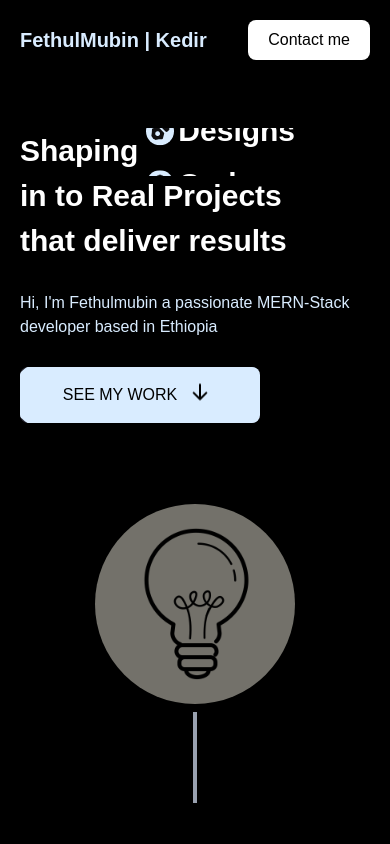
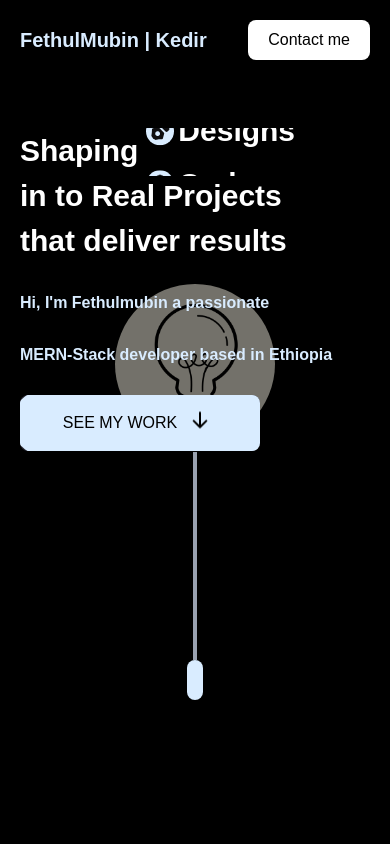
Before and after one commit to Fethulmubin/my-portfolio, a React (Vite) app: page / in a window 390 px wide. Shown: the top 844 px of the page. Built offline with nearby package versions, Linux system fonts and the light colour scheme; no server answers; a web font is replaced by a local one.

Commit message:
bulb for mobile responsive

```diff
--- a/src/components/Bulb.jsx
+++ b/src/components/Bulb.jsx
@@ -6,8 +6,8 @@ import { useMediaQuery } from "react-responsive";
 
 export default function Bulb() {
     const [isBulbOn, setIsBulbOn] = useState(false);
-    const isMobile = useMediaQuery({ query: "(max-width: 768px)" });
-    const isTablet = useMediaQuery({ query: "(max-width: 1024px)" });
+    const isMobile = useMediaQuery({ query: "(width >= 768px)" });
+    const isTablet = useMediaQuery({ query: "(width >= 1024px)" });
 
 
     const handleToggle = () => {
@@ -20,17 +20,16 @@ export default function Bulb() {
             <img
                 src={isBulbOn ? bulbOn : bulbOff}
                 alt="Bulb"
-                className={isBulbOn ? " bg-[#fceb55] rounded-full border-4 shadow-amber-600 shadow-2xl transition-all duration-500 size-50" : " bg-amber-50/45 rounded-full transition-all duration-500 size-50"}
+                className={` rounded-full shadow-2xl transition-all duration-500 size-50 ${isBulbOn ? "bg-[#fceb55]  border-[10px] shadow-amber-600 shadow-2xl" : "bg-amber-50/45"} ${isMobile ? "md:w-80 md:h-80 w-60 h-60" : isTablet ? "md:w-80 md:h-80 w-60 h-60" : "w-40 h-40"} `}
             />
 
             {/* String (Wire) */}
             <div
                 onClick={handleToggle}
-                className="relative md:mb-10 mb-80 w-1 h-52 bg-gray-400 cursor-pointer hover:bg-gray-200 mt-2"
+                className={`relative md:mb-10 mb-80 w-1 h-52 bg-gray-400 cursor-pointer hover:bg-gray-200 mt-2`}
             >
-                <div className="absolute top-52 w-4 -right-[6px] bg-white-50 h-10 rounded-full">
+                <div className={`absolute top-52 w-4 -right-[6px] bg-white-50 h-10 rounded-full`}>
                 </div>
-
 
             </div>
 
--- a/src/index.css
+++ b/src/index.css
@@ -99,7 +99,7 @@ section {
   }
 
   .hero-3d-layout {
-    @apply xl:w-[70%] w-full h-full min-h-[50vh] absolute xl:-top-20 top-60 xl:-right-20 right-0;
+    @apply xl:w-[70%] w-full h-full min-h-[50vh] absolute xl:-top-20 top-0 xl:-right-20 right-0;
   }
 
   .navbar {
@@ -407,7 +407,7 @@ section {
   height: 100%;
   position: absolute;
   overflow: hidden;
-  animation: marquee 60s linear infinite;
+  animation: marquee 10s linear infinite;
 }
 .marquee-item {
   float: left;
--- a/src/sections/Hero/Hero.jsx
+++ b/src/sections/Hero/Hero.jsx
@@ -43,7 +43,8 @@ const Hero = () => {
               <h1>in to Real Projects</h1>
               <h1>that deliver results</h1>
             </div>
-            <p className='text-white-50 md:text-xl relative z-10'>Hi, I'm Fethulmubin a passionate MERN-Stack developer based in Ethiopia</p>
+            <p className='text-white-50 md:text-3xl font-bold relative z-10'>Hi, I'm Fethulmubin a passionate  </p>
+            <p className='text-white-50 md:text-3xl font-bold relative z-10'>MERN-Stack developer based in Ethiopia</p>
             <Button className='md:w-80 md:h-16 w-60 h-12' id='button' text='See my Work'/>
           </div>
 
```
